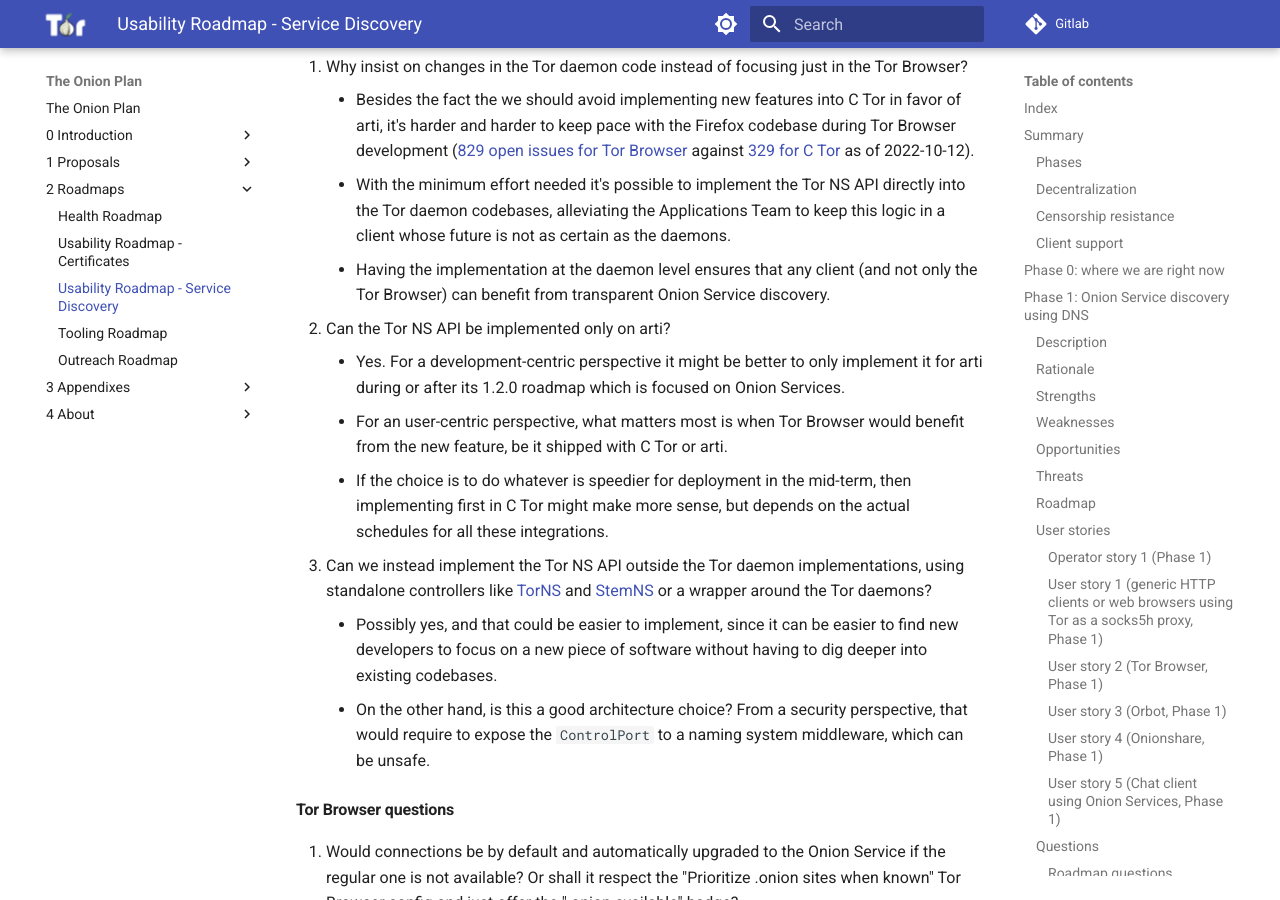
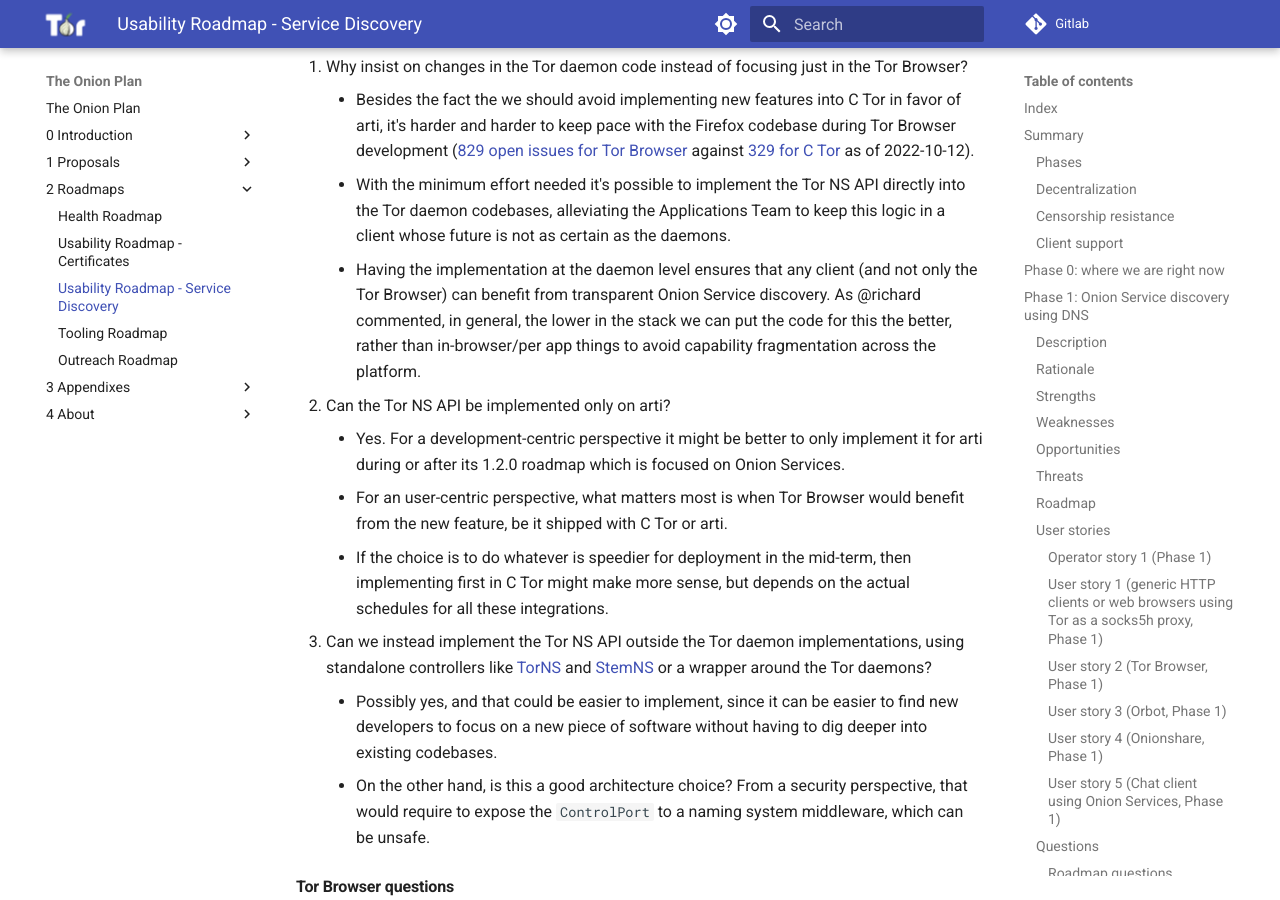
Before and after one commit to offsoc/onionplan, an MkDocs documentation site: the page built from docs/2 - Roadmaps/03 - Roadmap: Usability Proposal - Service Discovery.md, in a window 1280 px wide and 900 px high, scrolled down 11383 px. Built offline with MkDocs 1.6.1 and Material for MkDocs 9.7.7, drawn with Linux system fonts in a browser that asks for light colours.

Commit message:
Feat: Service Discovery: @richard's remark on where in the stack address translation should be implemented

```diff
--- a/docs/2 - Roadmaps/03 - Roadmap: Usability Proposal - Service Discovery.md
+++ b/docs/2 - Roadmaps/03 - Roadmap: Usability Proposal - Service Discovery.md
@@ -367,7 +367,9 @@ The roadmap for this phase may also includes fixes and low-hanging fruit.
       to keep this logic in a client whose future is not as certain as the daemons.
     * Having the implementation at the daemon level ensures that any client (and
       not only the Tor Browser) can benefit from transparent Onion Service
-      discovery.
+      discovery. As @richard commented, in general, the lower in the stack we
+      can put the code for this the better, rather than in-browser/per app things to
+      avoid capability fragmentation across the platform.
 2. Can the Tor NS API be implemented only on arti?
     * Yes. For a development-centric perspective it might be better to only
       implement it for arti during or after its 1.2.0 roadmap which is focused
```
